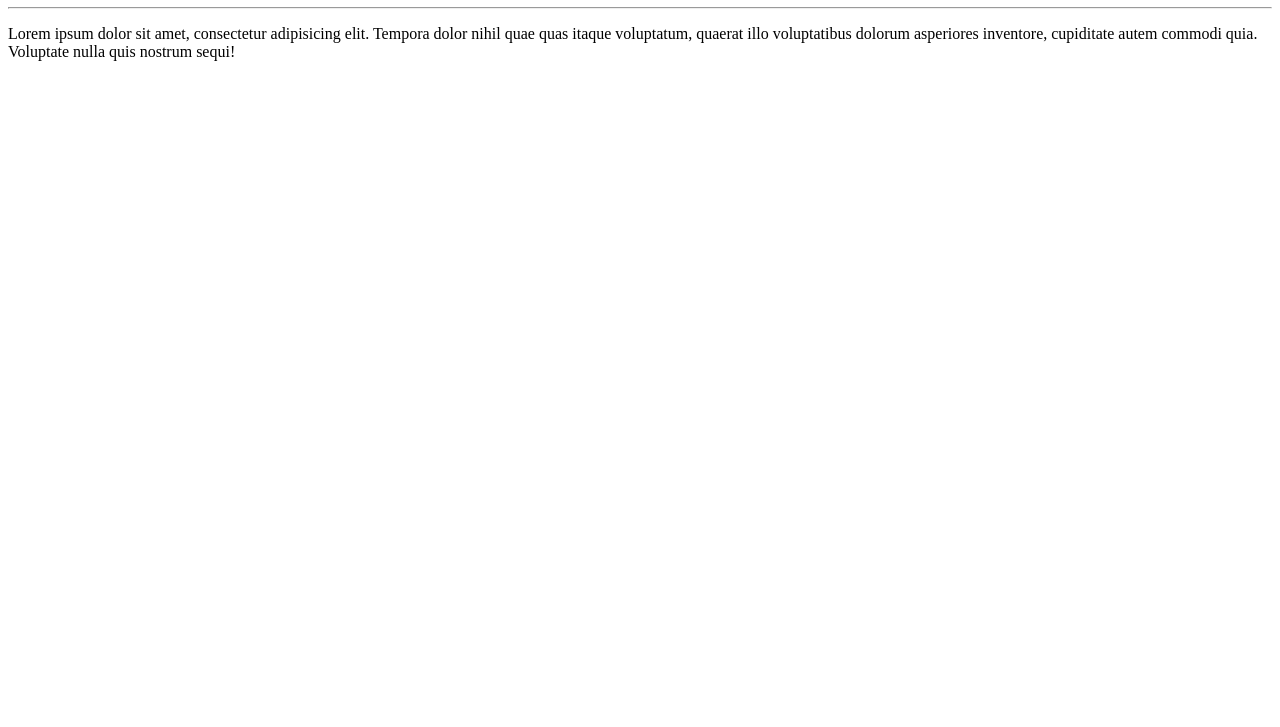
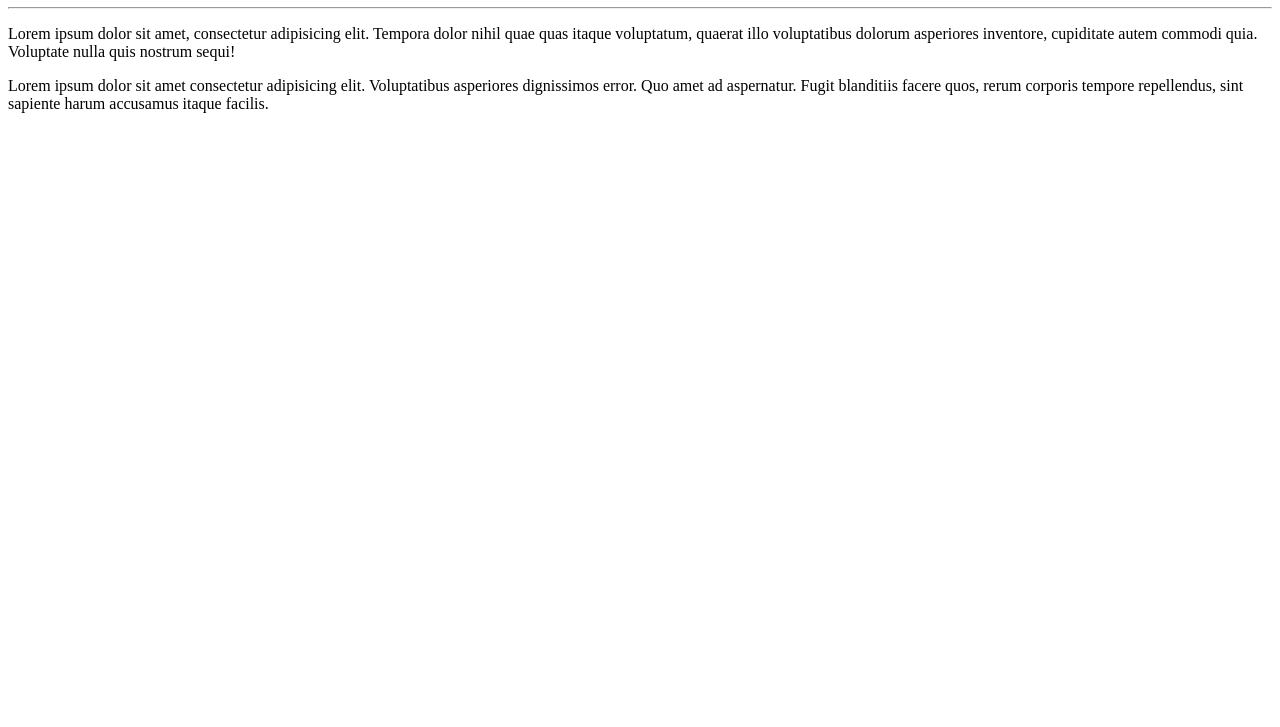
Before and after one commit to darlan-dev1/Ola-Mundo, a plain HTML site: page site-exemplo/index.html in a window 1280 px wide. Shown: the part 73-800 px from the top of the page. Drawn offline with Linux system fonts and the light colour scheme.

Commit message:
adicionei um parágrafo

```diff
--- a/site-exemplo/index.html
+++ b/site-exemplo/index.html
@@ -9,5 +9,6 @@
    <h1>Olá, Mundo!</h1>
    <hr>
    <p>Lorem ipsum dolor sit amet, consectetur adipisicing elit. Tempora dolor nihil quae quas itaque voluptatum, quaerat illo voluptatibus dolorum asperiores inventore, cupiditate autem commodi quia. Voluptate nulla quis nostrum sequi!</p>
+   <p>Lorem ipsum dolor sit amet consectetur adipisicing elit. Voluptatibus asperiores dignissimos error. Quo amet ad aspernatur. Fugit blanditiis facere quos, rerum corporis tempore repellendus, sint sapiente harum accusamus itaque facilis.</p>
 </body>
 </html>
```
